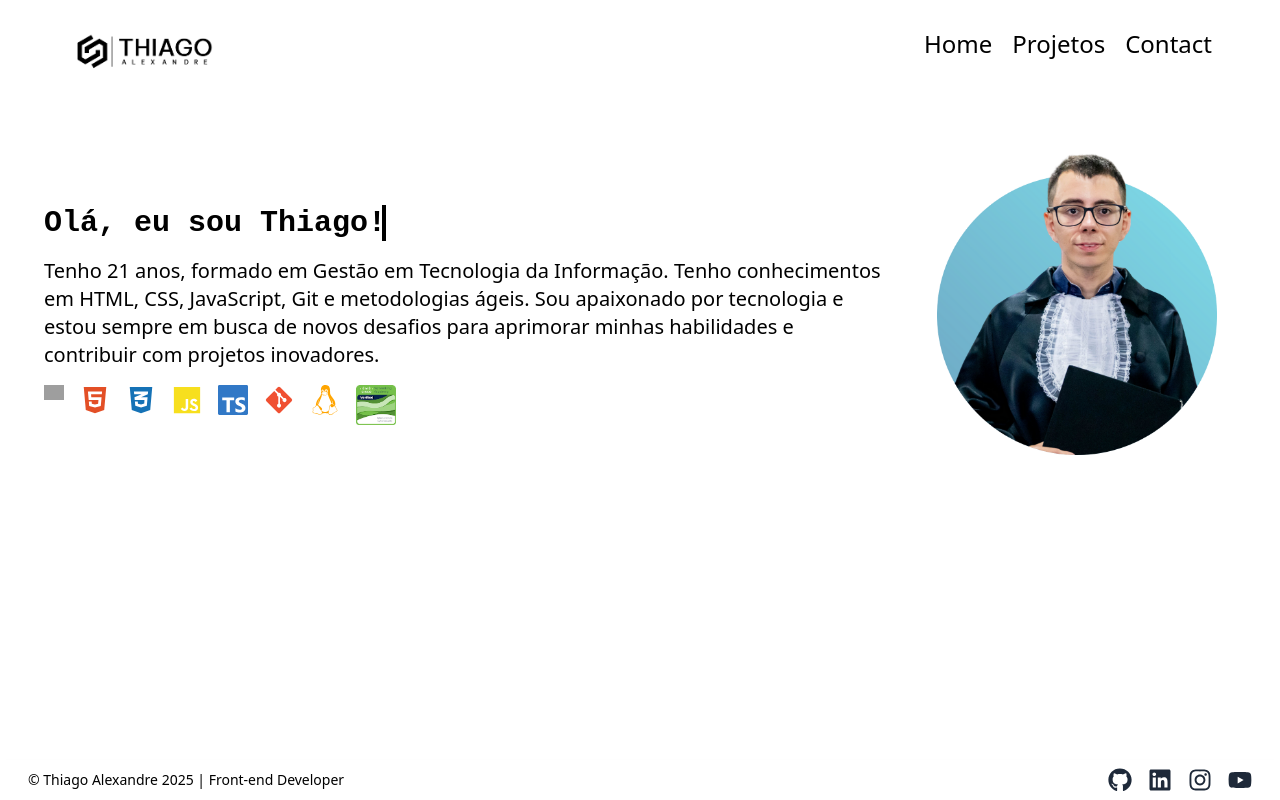
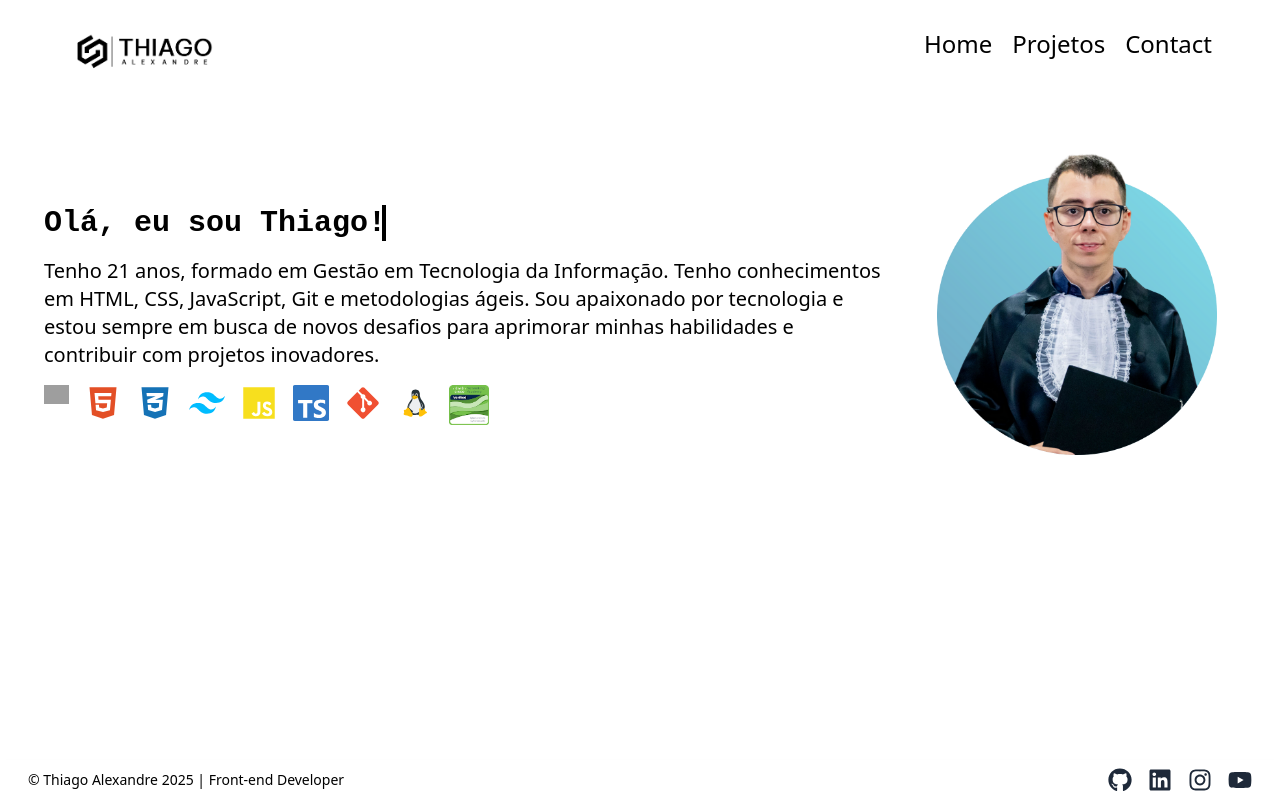
Before and after one commit to thiagokilu/portifolio-react, a Next.js app: page / in a window 1280 px wide. Shown: the top 800 px of the page. Built offline with nearby package versions, Linux system fonts and the light colour scheme; grey boxes are pictures that could not be loaded.

Commit message:
add more badgets

```diff
--- a/components/about-me.tsx
+++ b/components/about-me.tsx
@@ -1,10 +1,11 @@
 import Image from "next/image";
 import Link from "next/link";
 import { FaHtml5, FaCss3Alt, FaJs, FaGitAlt, FaLinux } from "react-icons/fa";
-import { SiTypescript } from "react-icons/si";
+import { SiTailwindcss, SiTypescript } from "react-icons/si";
 import cyberBaget from "../assets/icons/introduction-to-cybersecurity (3).png";
 import perfilPicutre from "../assets/imagens/perfil.png";
 import logoFigma from "../assets/icons/Figma-logo.png";
+import { FcLinux } from "react-icons/fc";
 
 export function About_me() {
 	return (
@@ -24,12 +25,12 @@ export function About_me() {
 						desafios para aprimorar minhas habilidades e contribuir com projetos
 						inovadores.
 					</p>
-					<div className="courses flex gap-4 mt-4 text-3xl">
+					<div className="courses flex gap-4 mt-4 text-4xl">
 						<Link href="#" title="Figma">
 							<Image
 								src={logoFigma}
 								alt="Cybersecurity Badge"
-								width={20}
+								width={25}
 								height={20}
 							/>
 						</Link>
@@ -39,6 +40,9 @@ export function About_me() {
 						</Link>
 						<Link href="#" title="CSS3">
 							<FaCss3Alt className="text-[#1572b6] " />
+						</Link>
+						<Link href="#" title="Talwind css">
+							<SiTailwindcss className="text-[#00bcff] " />
 						</Link>
 						<Link href="#" title="JavaScript">
 							<FaJs className="text-[#f7df1e] " />
@@ -50,7 +54,7 @@ export function About_me() {
 							<FaGitAlt className="text-[#f05032] " />
 						</Link>
 						<Link href="#" title="Linux">
-							<FaLinux className="text-[#FFA500]" />
+							<FcLinux />
 						</Link>
 						<Link
 							href="https://www.credly.com/badges/b171edcd-9e83-49fe-8beb-708554115286"
```
